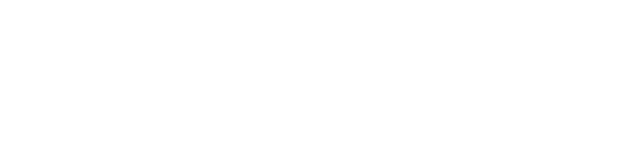
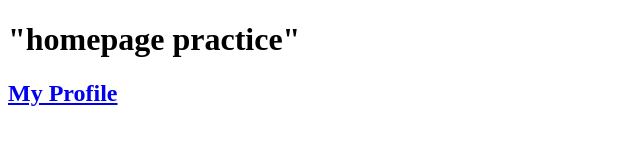
Before and after one commit to dantalmont/dantalmont.github.io, a plain HTML site: page index.html in a window 1280 px wide. Shown: the whole page, without its empty margins (0-640 px from the left). Drawn offline with Linux system fonts and the light colour scheme.

Commit message:
link test no 1

```diff
--- a/index.html
+++ b/index.html
@@ -1,6 +1,14 @@
 <!DOCTYPE html>
 <html>
     <head>
-        <title>Github Pages</title>
+        <title>Github Homepage</title>
+        <body>
+            <h1>
+                "homepage practice"
+            </h1>
+            <h2>
+                <a href="/prework-about-me">My Profile</a>
+            </h2>
+        </body>
     </head>
 </html>
```
